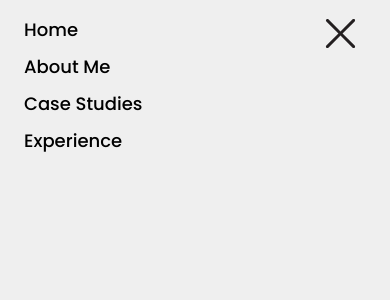
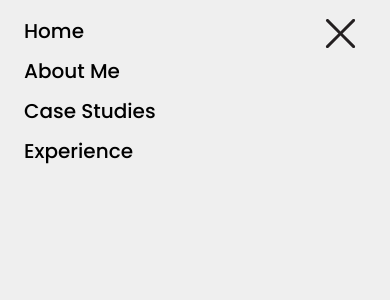
Before and after one commit to sunnybhandal/my-portfolio-v2, a Next.js app: page /case-studies in a window 390 px wide. Both pictures are taken after a click on the picture 348 px from the left and 29 px from the top of the page. Shown: the top 300 px of the page. Built offline with nearby package versions, Linux system fonts and the light colour scheme.

Commit message:
navbar size

```diff
--- a/app/components/Navbar.tsx
+++ b/app/components/Navbar.tsx
@@ -78,7 +78,7 @@ const Navbar = () => {
                     href={link.href}
                     key={link.key}
                     onClick={() => setOpenMenuModal(false)}
-                    className="medium-18 mb-2 cursor-pointer border-b-2 border-transparent hover:border-b-2 hover:border-[#89CFF0]"
+                    className="medium-20 mb-2 cursor-pointer border-b-2 border-transparent hover:border-b-2 hover:border-[#89CFF0]"
                   >
                     {link.label}
                   </Link>
--- a/app/globals.css
+++ b/app/globals.css
@@ -84,6 +84,9 @@ body {
   .medium-18 {
     @apply text-[18px] font-[500];
   }
+  .medium-20 {
+    @apply text-[20px] font-[500];
+  }
   .medium-22 {
     @apply text-[22px] font-[500];
   }
```
